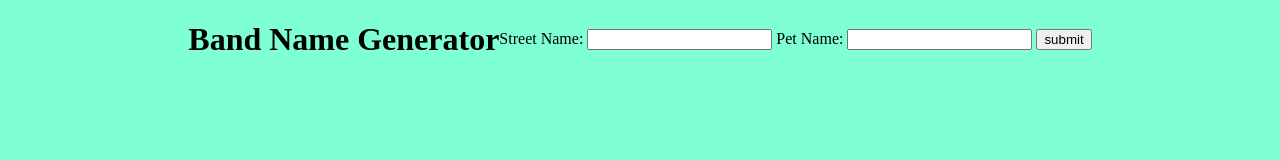
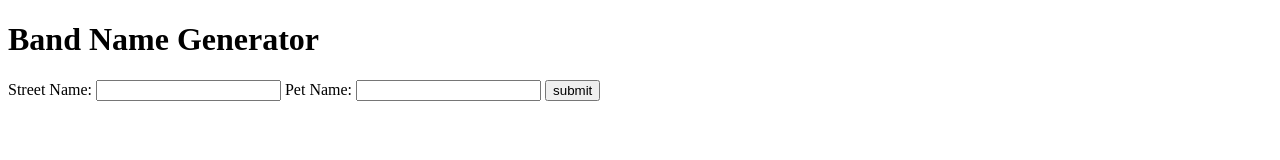
Before and after one commit to Robodlan/band_name_generator, a website: page public/index.html in a window 1280 px wide. Drawn offline with Linux system fonts and the light colour scheme.

Commit message:
delete styel.css

```diff
--- a/public/index.html
+++ b/public/index.html
@@ -2,7 +2,6 @@
 <html lang="en">
 <head>
     <meta charset="UTF-8">
-    <link rel="stylesheet" href="style.css">
     <meta name="viewport" content="width=device-width, initial-scale=1.0">
     <title>Band Name Generator</title>
 </head>
--- a/public/style.css
+++ /dev/null
@@ -1,13 +0,0 @@
-body {
-    margin: 0;
-    padding: 0;
-    box-sizing: border-box;
-    background-color: aquamarine;
-}
-
-.container {
-  display: flex;
-  justify-content: center;
-  align-items: center;
-  /* height: 100vh; */
-}
```
